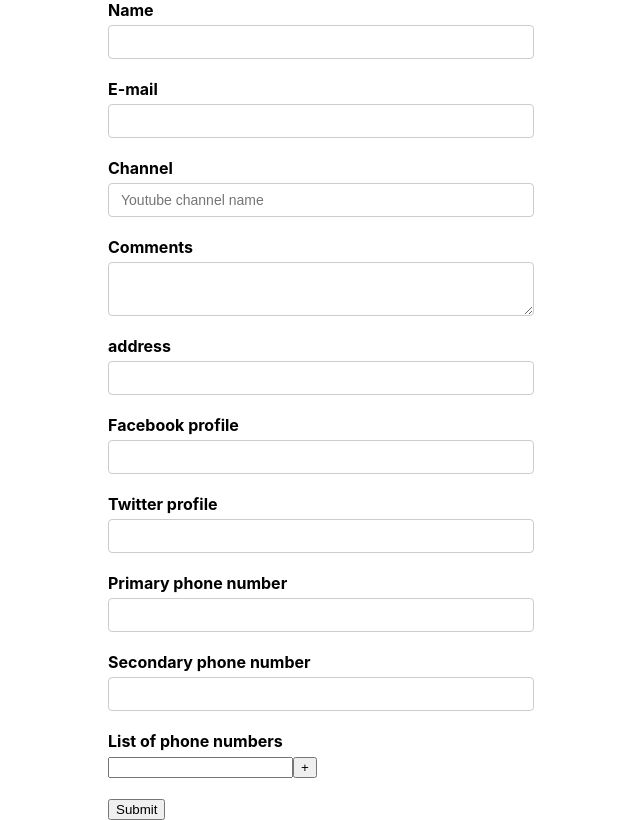
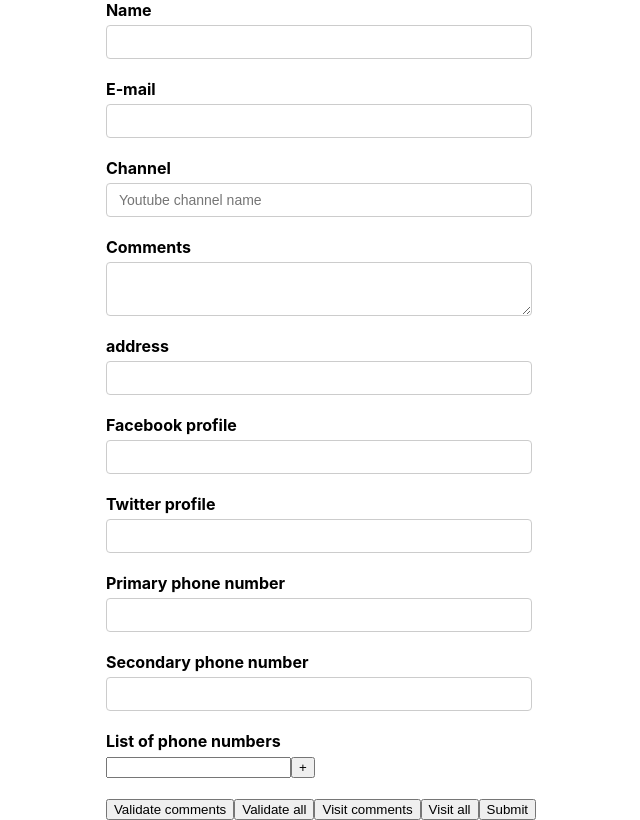
Before and after one commit to ibrahimdenizz/react-formik-playground, a React (Create React App) app in the folder simple-form/: page / in a window 1280 px wide. Shown: the whole page, without its empty margins (319-959 px from the left). Built offline with nearby package versions, Linux system fonts and the light colour scheme.

Commit message:
Add manually triggering validation

```diff
--- a/simple-form/src/components/YoutubeForm.js
+++ b/simple-form/src/components/YoutubeForm.js
@@ -49,6 +49,8 @@
       validationSchema={validationSchema}
       onSubmit={onSubmit}
     >
+      {(formik) => {
+        return (
           <Form>
             <div className="form-control">
               <label htmlFor="name">Name</label>
@@ -96,7 +98,9 @@
                   return (
                     <div>
                       <input type="text" id="address" {...field} />
-                  {meta.touched && meta.error ? <div>{meta.error}</div> : null}
+                      {meta.touched && meta.error ? (
+                        <div>{meta.error}</div>
+                      ) : null}
                     </div>
                   );
                 }}
@@ -153,8 +157,38 @@
               </FieldArray>
             </div>
 
+            <button
+              type="button"
+              onClick={() => formik.validateField("comments")}
+            >
+              Validate comments
+            </button>
+            <button type="button" onClick={() => formik.validateForm()}>
+              Validate all
+            </button>
+            <button
+              type="button"
+              onClick={() => formik.setFieldTouched("comments")}
+            >
+              Visit comments
+            </button>
+            <button
+              type="button"
+              onClick={() =>
+                formik.setTouched({
+                  name: true,
+                  email: true,
+                  channel: true,
+                  comments: true,
+                })
+              }
+            >
+              Visit all
+            </button>
             <button type="submit">Submit</button>
           </Form>
+        );
+      }}
     </Formik>
   );
 }
```
Lines whose indentation alone changed are shown as unchanged.
